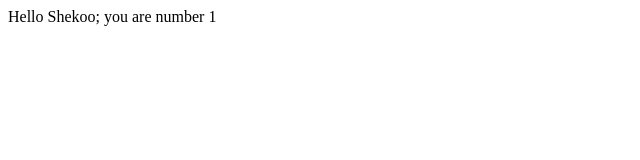
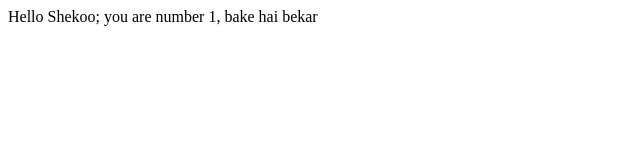
Before and after one commit to shekooogames/azobai, a React (Create React App) app: page / in a window 1280 px wide. Shown: the top 160 px of the page, without its empty margins (0-640 px from the left). Built offline with nearby package versions, Linux system fonts and the light colour scheme; the HTML template or start-up script is replaced by a standard one.

Commit message:
third commit

```diff
--- a/src/App.js
+++ b/src/App.js
@@ -1,7 +1,7 @@
 import React from 'react';
 
 function App() {
-  const value = 'Shekoo; you are number 1';
+  const value = 'Shekoo; you are number 1, bake hai bekar';
   return <div>Hello {value}</div>;
 }
 
```
